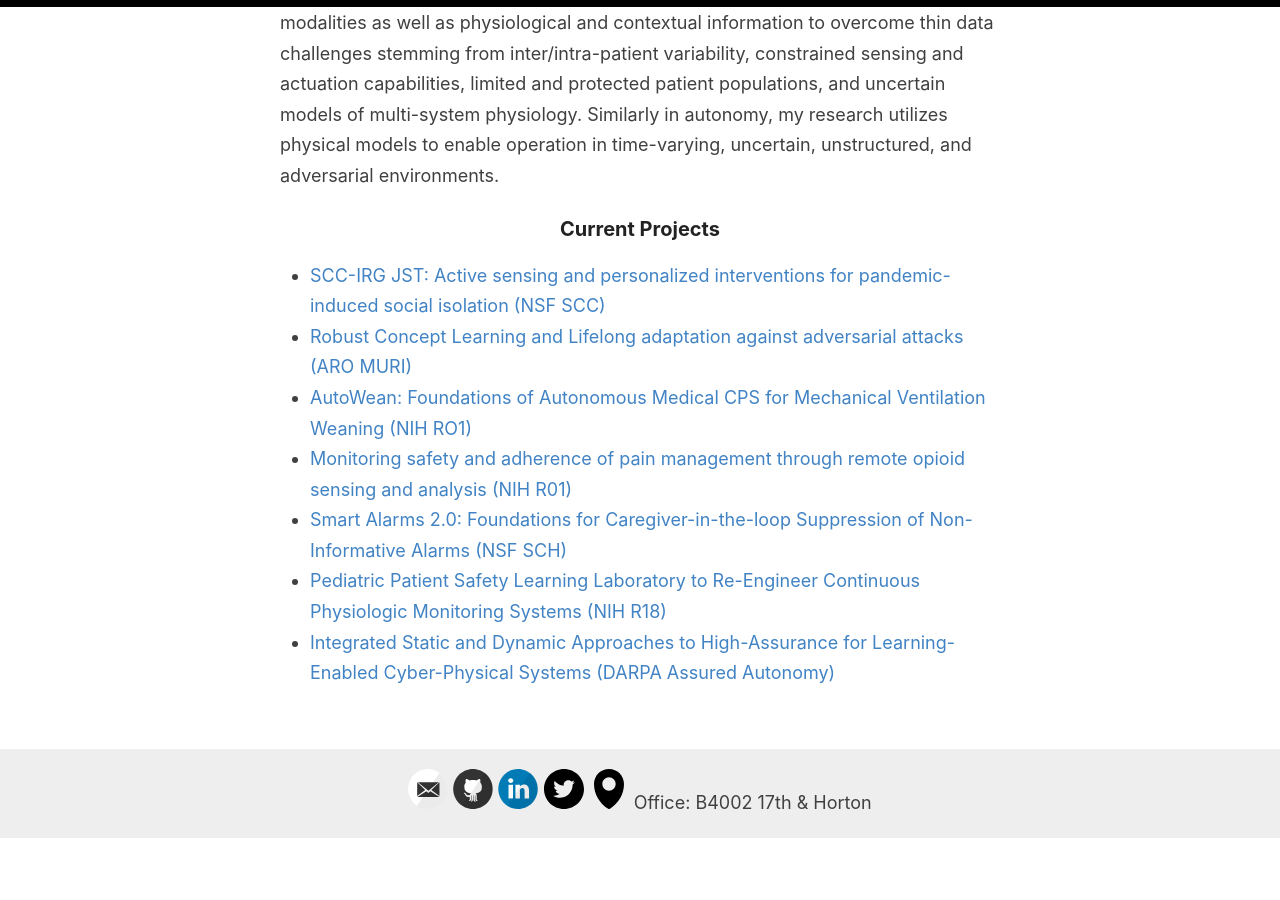
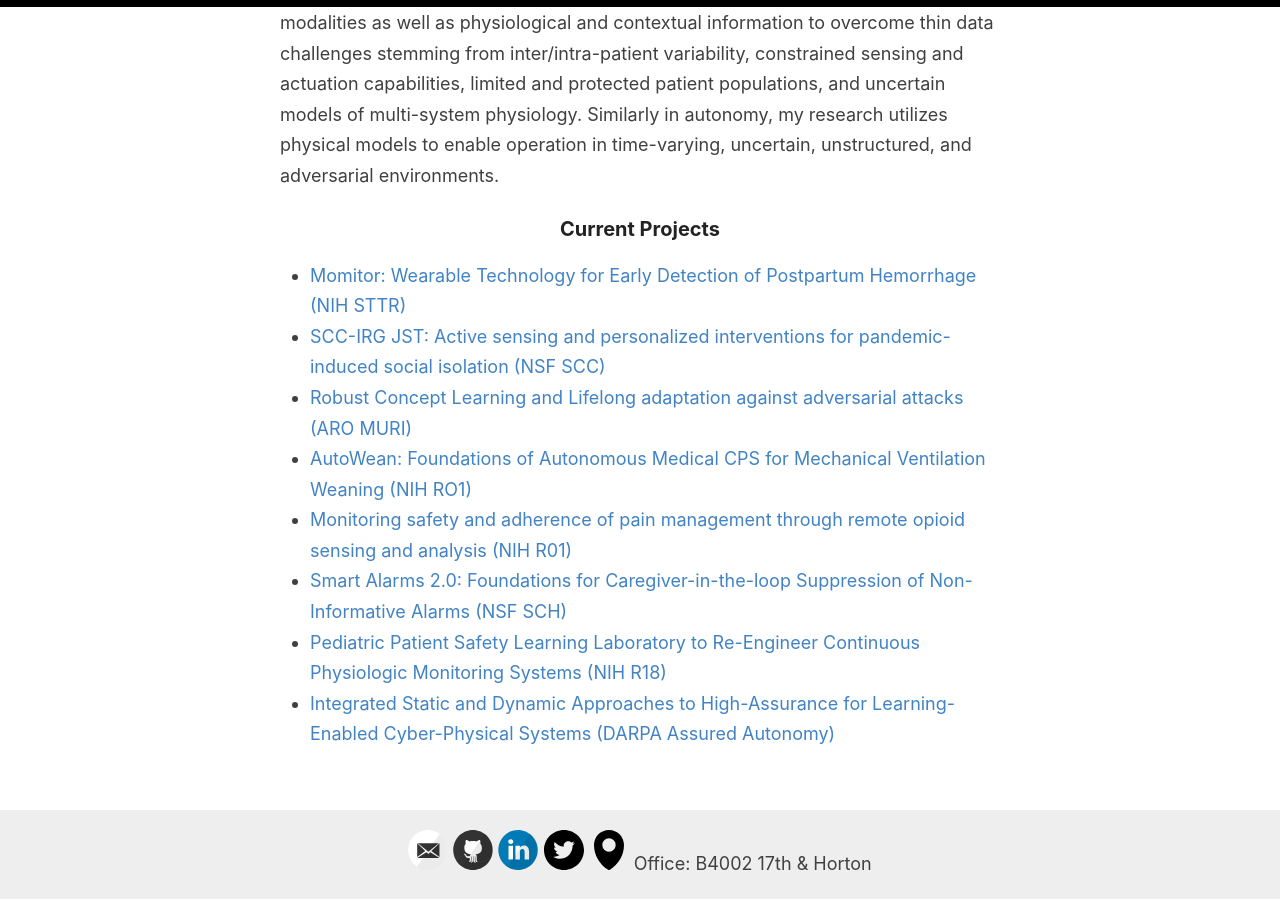
Before and after one commit to weimerj/weimerj.github.io, a Jekyll site: the page built from _pages/research.md, in a window 1280 px wide and 900 px high, scrolled down 1608 px. Built offline with Jekyll 4.4.1, drawn with Linux system fonts in a browser that asks for light colours; our own code applies the rules of GitHub Pages for plain Markdown files; before the commit the page ends 2446 px from its top, so only the background shows below that.

Commit message:
index update

```diff
--- a/_pages/research.md
+++ b/_pages/research.md
@@ -43,6 +43,7 @@ time-varying, uncertain, unstructured, and adversarial environments.
 
 
 ### Current Projects
+- [Momitor: Wearable Technology for Early Detection of Postpartum Hemorrhage (NIH STTR)](https://reporter.nih.gov/search/y7_IQE9dSECym8C5PO0xzg/project-details/10483278)
 - [SCC-IRG JST: Active sensing and personalized interventions for pandemic-induced social isolation (NSF SCC)](https://www.nsf.gov/awardsearch/showAward?AWD_ID=2125561&HistoricalAwards=false)
 - [Robust Concept Learning and Lifelong adaptation against adversarial attacks (ARO MURI)](https://aro-muri2020.seas.upenn.edu/index.html)
 - [AutoWean: Foundations of Autonomous Medical CPS for Mechanical Ventilation Weaning (NIH RO1)](https://projectreporter.nih.gov/project_info_description.cfm?aid=9985370&icde=47046182&ddparam=&ddvalue=&ddsub=&cr=1&csb=default&cs=ASC&pball=)
```
